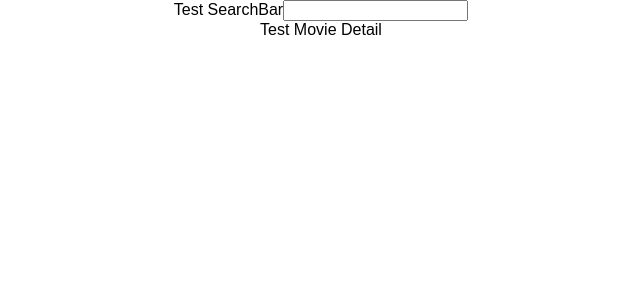
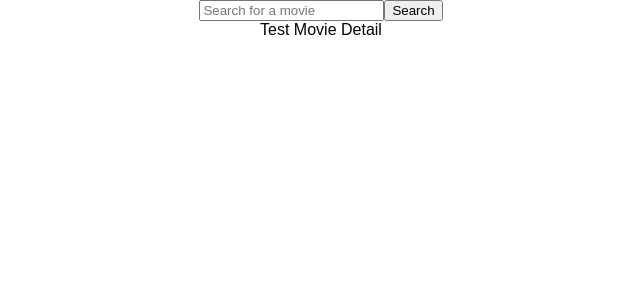
Before and after one commit to devin-hart/react-movie-app, a React (Create React App) app: page / in a window 1280 px wide. Shown: the top 300 px of the page, without its empty margins (319-959 px from the left). Built offline with nearby package versions, Linux system fonts and the light colour scheme; no server answers.

Commit message:
Fix API_KEY

```diff
--- a/src/App.js
+++ b/src/App.js
@@ -7,10 +7,17 @@ const API_KEY = process.env.REACT_APP_API_KEY;
 console.log(API_KEY);
 
 class App extends Component {
+  getMovie = async (event) => {
+    event.preventDefault();
+    const apiCall = await fetch(`https://api.themoviedb.org/3/movie/111?api_key=${API_KEY}`);
+    const data = await apiCall.json();
+    console.log(data);
+  }
+
   render() {
     return (
       <div className="App">
-        <SearchBar />
+        <SearchBar getMovie={this.getMovie}/>
         <MovieDetail />
       </div>
     );
--- a/src/components/search_bar.js
+++ b/src/components/search_bar.js
@@ -4,8 +4,10 @@ class SearchBar extends Component {
   render() {
     return (
       <div>
-        Test SearchBar
-        <input type="text"/>
+        <form onSubmit={this.props.getMovie}>
+          <input type="text" name="Movie" placeholder="Search for a movie"/>
+          <button>Search</button>
+        </form>
       </div>
     );
   }
```
